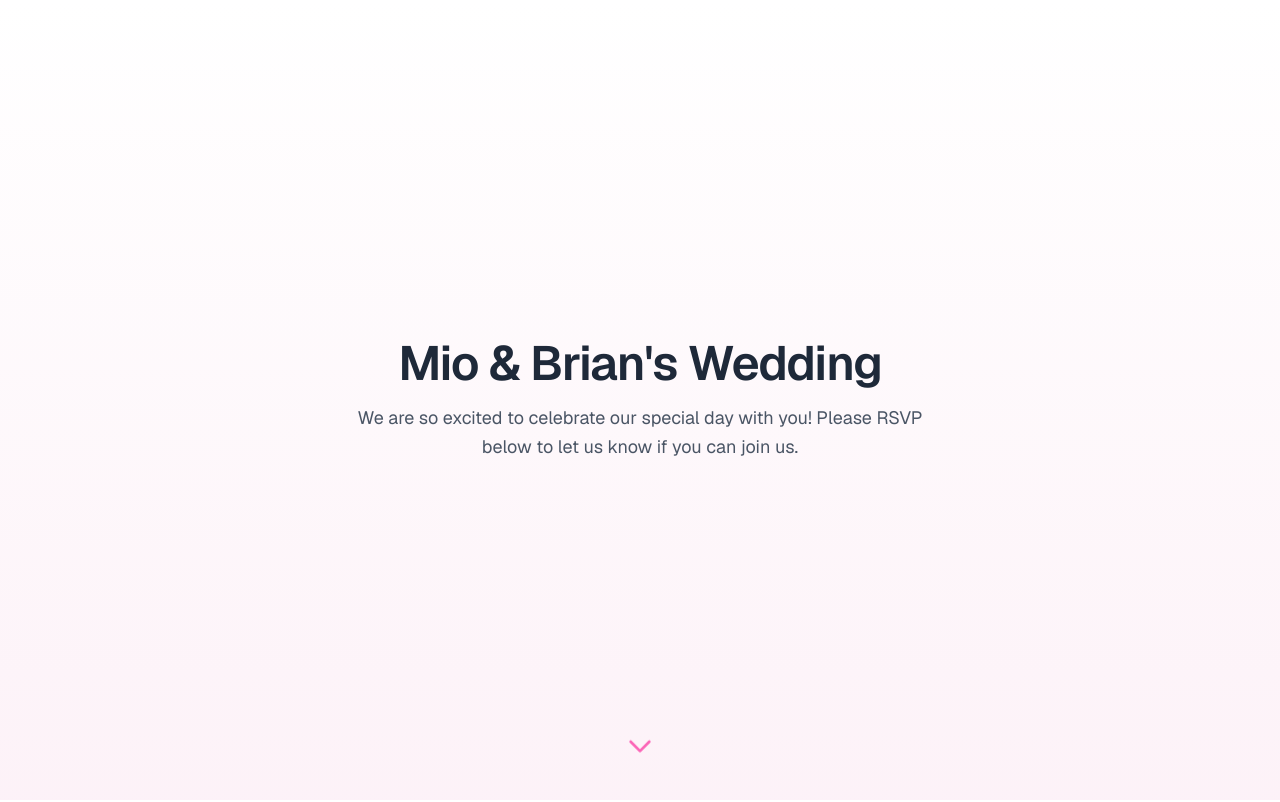
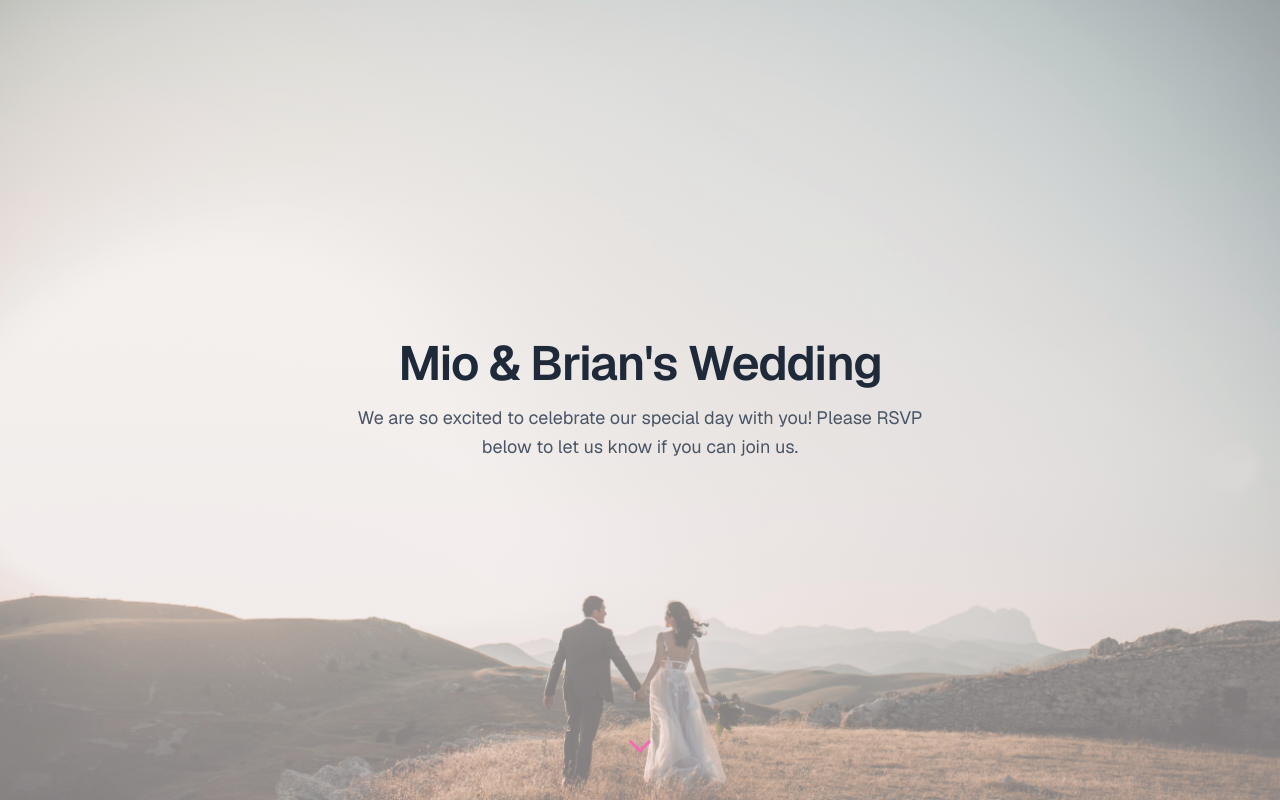
Before and after one commit to brianlpham21/mio-and-brian-wedding-rsvp, a Next.js app: page / in a window 1280 px wide. Shown: the top 802 px of the page. Built offline with nearby package versions, Linux system fonts and the light colour scheme.

Commit message:
animation for hero

```diff
--- a/app/components/confirmation/attendingConfirmation.tsx
+++ b/app/components/confirmation/attendingConfirmation.tsx
@@ -1,7 +1,7 @@
 import PlusOneConfirmation from './plusOneConfirmation';
 import Submission from './submission';
 import SuccessConfirmation from './successConfirmation';
-import GuestsDisplay from '../guestsDisplay';
+import GuestsDisplay from './guestsDisplay';
 
 import { AttendingConfirmationProps } from '@/app/types';
 import ExistingConfirmation from './existingConfirmation';
--- a/app/components/guestsDisplay.tsx
+++ b/app/components/confirmation/guestsDisplay.tsx
@@ -1,5 +1,5 @@
-import { capitalizeWords } from '../helpers/capitalize';
-import { GuestsDisplayProps } from '../types';
+import { capitalizeWords } from '../../helpers/capitalize';
+import { GuestsDisplayProps } from '../../types';
 
 export default function GuestsDisplay({ party }: GuestsDisplayProps) {
   if (party.length < 1) return null;
--- a/app/components/heroSection.tsx
+++ b/app/components/heroSection.tsx
@@ -1,18 +1,39 @@
+'use client';
+
+import { motion, useViewportScroll, useTransform } from 'framer-motion';
+
 export default function HeroSection() {
+  const { scrollY } = useViewportScroll();
+
+  // Fade out the text as the user scrolls down
+  const opacity = useTransform(scrollY, [0, 300], [1, 0]); // 0→300px scroll => opacity 1→0
+  const y = useTransform(scrollY, [0, 300], [0, -20]); // slight upward movement
+
   return (
-    <section className="relative w-full h-screen flex flex-col items-center justify-center bg-gradient-to-b from-white to-pink-50 text-center">
-      <div className="container mx-auto px-6 sm:px-8">
+    <section
+      className="relative w-full h-screen flex flex-col items-center justify-center text-center bg-gradient-to-b from-white to-pink-50"
+      style={{
+        backgroundImage: "url('/hero-image.jpg')",
+        backgroundSize: 'cover',
+        backgroundPosition: 'center',
+      }}
+    >
+      {/* Optional gradient overlay for readability */}
+      <div className="absolute inset-0 bg-gradient-to-b from-white/50 to-pink-50/50"></div>
+
+      <motion.div style={{ opacity, y }} className="relative z-10 container mx-auto px-6 sm:px-8">
         <h1 className="text-4xl sm:text-5xl font-semibold tracking-tight text-gray-800 mb-4">
           Mio & Brian&apos;s Wedding
         </h1>
+
         <p className="text-base sm:text-lg text-gray-600 max-w-xl mx-auto leading-relaxed">
           We are so excited to celebrate our special day with you! Please RSVP below to let us know
           if you can join us.
         </p>
-      </div>
+      </motion.div>
 
       {/* Bouncing Down Arrow */}
-      <div className="absolute bottom-8 left-1/2 -translate-x-1/2">
+      <div className="absolute bottom-8 left-1/2 -translate-x-1/2 z-10">
         <svg
           className="w-8 h-8 text-pink-400 animate-bounce"
           fill="none"
```
Also changed, not shown: public/hero-image.jpg (added).
